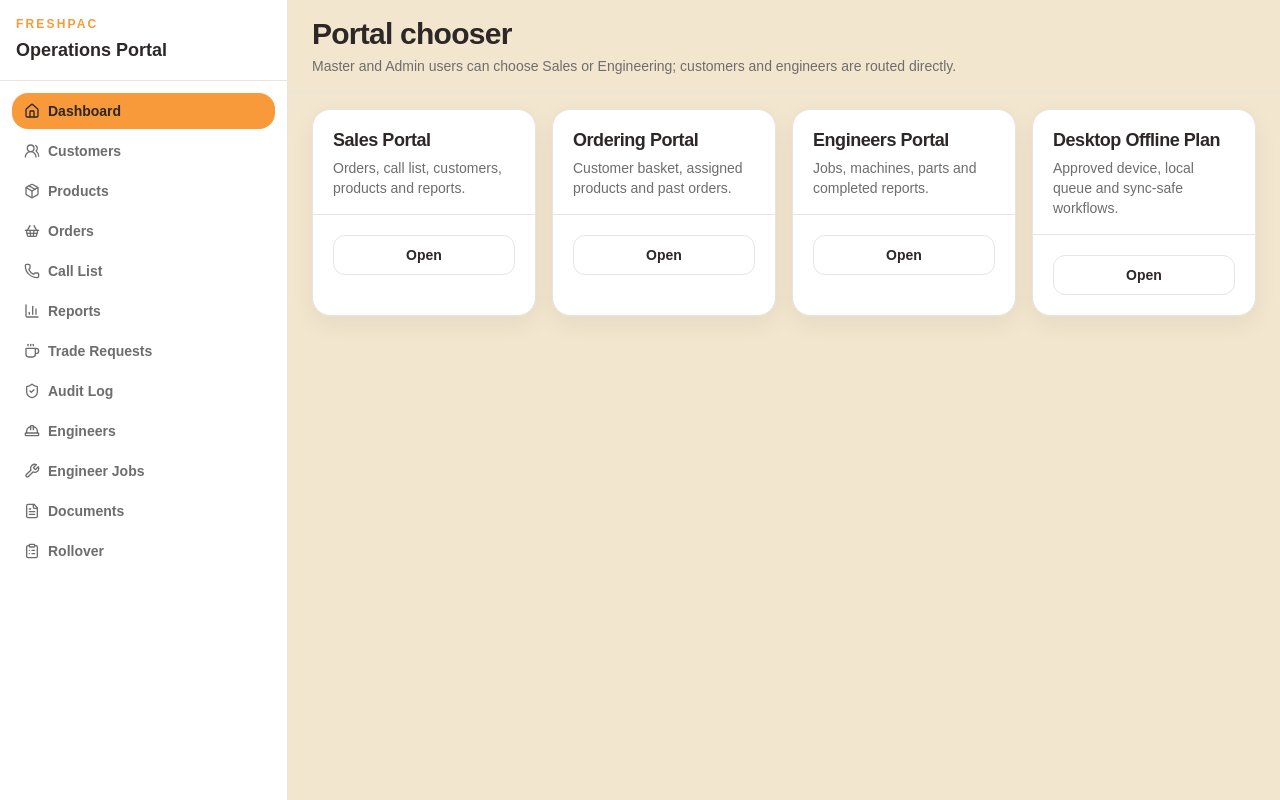
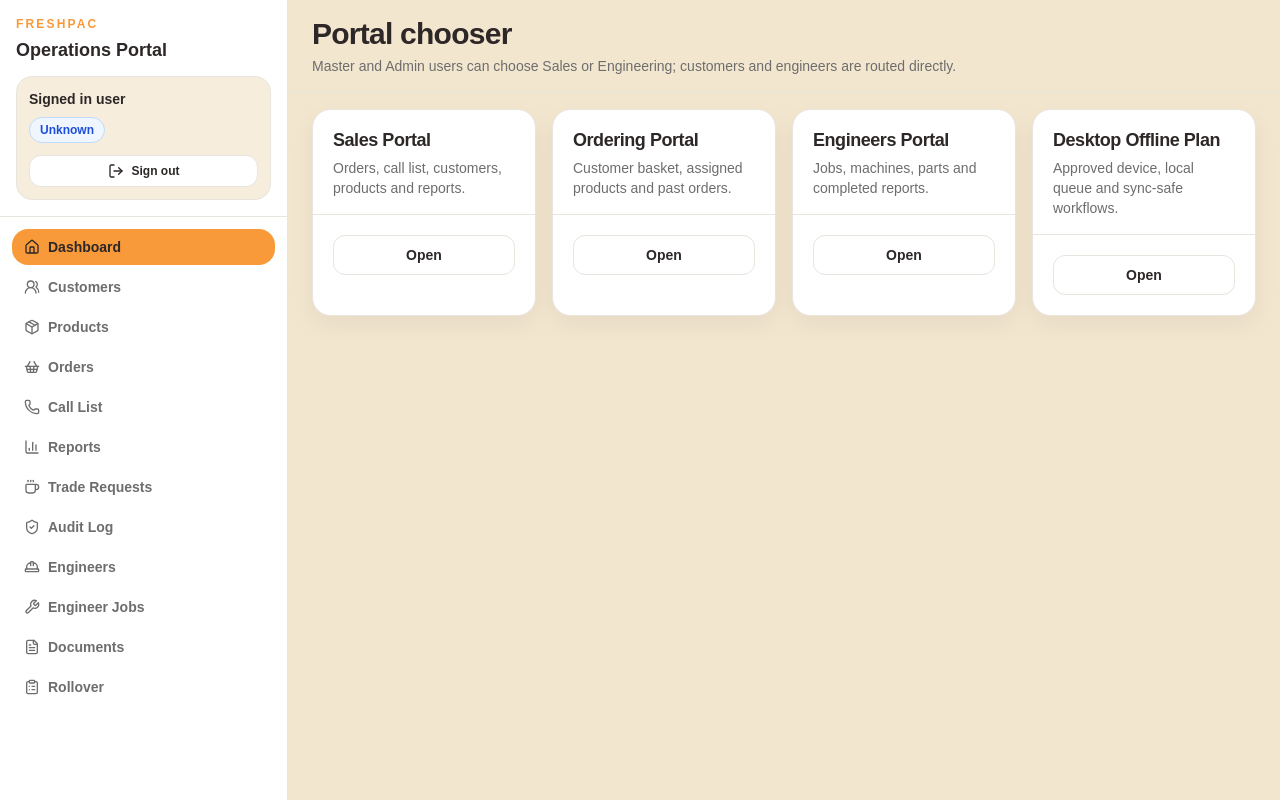
Before and after one commit to AnimeJunkie1412/Freshpac_007_V2, a Next.js app: page /portal in a window 1280 px wide. Built offline with nearby package versions, Linux system fonts and the light colour scheme; no server answers.

Commit message:
Show signed in user in portal shell

```diff
--- a/src/components/layout/portal-shell.tsx
+++ b/src/components/layout/portal-shell.tsx
@@ -7,6 +7,7 @@ import {
   FileText,
   HardHat,
   Home,
+  LogOut,
   Package,
   Phone,
   ShieldCheck,
@@ -14,6 +15,10 @@ import {
   UsersRound,
   Wrench
 } from "lucide-react";
+import { logout } from "@/app/login/actions";
+import { formatUserRole, getCurrentUserProfile } from "@/lib/auth/current-user";
+import { Badge } from "@/components/ui/badge";
+import { Button } from "@/components/ui/button";
 
 const navItems = [
   { label: "Dashboard", href: "/portal", icon: Home },
@@ -30,7 +35,7 @@ const navItems = [
   { label: "Rollover", href: "/portal/rollover", icon: ClipboardList }
 ];
 
-export function PortalShell({
+export async function PortalShell({
   title,
   subtitle,
   activeHref,
@@ -41,6 +46,8 @@ export function PortalShell({
   activeHref?: string;
   children: ReactNode;
 }) {
+  const profile = await getCurrentUserProfile();
+
   return (
     <div className="portal-mobile-safe min-h-screen bg-freshpac-cream">
       <div className="flex min-h-screen min-w-0 flex-col lg:flex-row">
@@ -55,9 +62,25 @@ export function PortalShell({
                   Operations Portal
                 </p>
               </Link>
+
+              <div className="mt-3 rounded-2xl border border-freshpac-panel bg-freshpac-cream/70 p-3">
+                <p className="truncate text-sm font-black text-freshpac-charcoal">
+                  {profile?.fullName || "Signed in user"}
+                </p>
+                <div className="mt-2 flex flex-wrap items-center gap-2">
+                  <Badge tone="info">{formatUserRole(profile?.role)}</Badge>
+                </div>
+
+                <form action={logout} className="mt-3">
+                  <Button type="submit" size="sm" variant="secondary" className="w-full">
+                    <LogOut className="mr-2 size-4" />
+                    Sign out
+                  </Button>
+                </form>
+              </div>
             </div>
 
-            <nav className="portal-scroll-panel flex gap-2 p-3 lg:block lg:max-h-[calc(100vh-88px)] lg:space-y-1 lg:overflow-y-auto">
+            <nav className="portal-scroll-panel flex gap-2 p-3 lg:block lg:max-h-[calc(100vh-226px)] lg:space-y-1 lg:overflow-y-auto">
               {navItems.map((item) => {
                 const Icon = item.icon;
                 const isActive = activeHref
--- /dev/null
+++ b/src/lib/auth/current-user.ts
@@ -0,0 +1,42 @@
+import { prisma } from "@/lib/prisma";
+import { createSupabaseServerClient } from "@/lib/supabase/server";
+
+export async function getCurrentAuthUser() {
+  const supabase = createSupabaseServerClient();
+
+  const {
+    data: { user }
+  } = await supabase.auth.getUser();
+
+  return user;
+}
+
+export async function getCurrentUserProfile() {
+  const user = await getCurrentAuthUser();
+
+  if (!user?.email) {
+    return null;
+  }
+
+  const profile = await prisma.userProfile.findUnique({
+    where: {
+      email: user.email.toLowerCase()
+    }
+  });
+
+  return profile;
+}
+
+export function formatUserRole(role?: string | null) {
+  const labels: Record<string, string> = {
+    MASTER_USER: "Master User",
+    ADMIN_USER: "Admin User",
+    SALES_USER: "Sales User",
+    ENGINEER: "Engineer",
+    CHIEF_ENGINEER: "Chief Engineer",
+    WAREHOUSE_USER: "Warehouse User",
+    CUSTOMER: "Customer"
+  };
+
+  return role ? labels[role] ?? role : "Unknown";
+}
--- a/src/lib/supabase/server.ts
+++ b/src/lib/supabase/server.ts
@@ -13,10 +13,18 @@ export function createSupabaseServerClient() {
           return cookieStore.get(name)?.value;
         },
         set(name: string, value: string, options) {
-          cookieStore.set({ name, value, ...options });
+          try {
+            cookieStore.set({ name, value, ...options });
+          } catch {
+            // Safe to ignore when called from a Server Component.
+          }
         },
         remove(name: string, options) {
-          cookieStore.set({ name, value: "", ...options });
+          try {
+            cookieStore.set({ name, value: "", ...options });
+          } catch {
+            // Safe to ignore when called from a Server Component.
+          }
         }
       }
     }
```
